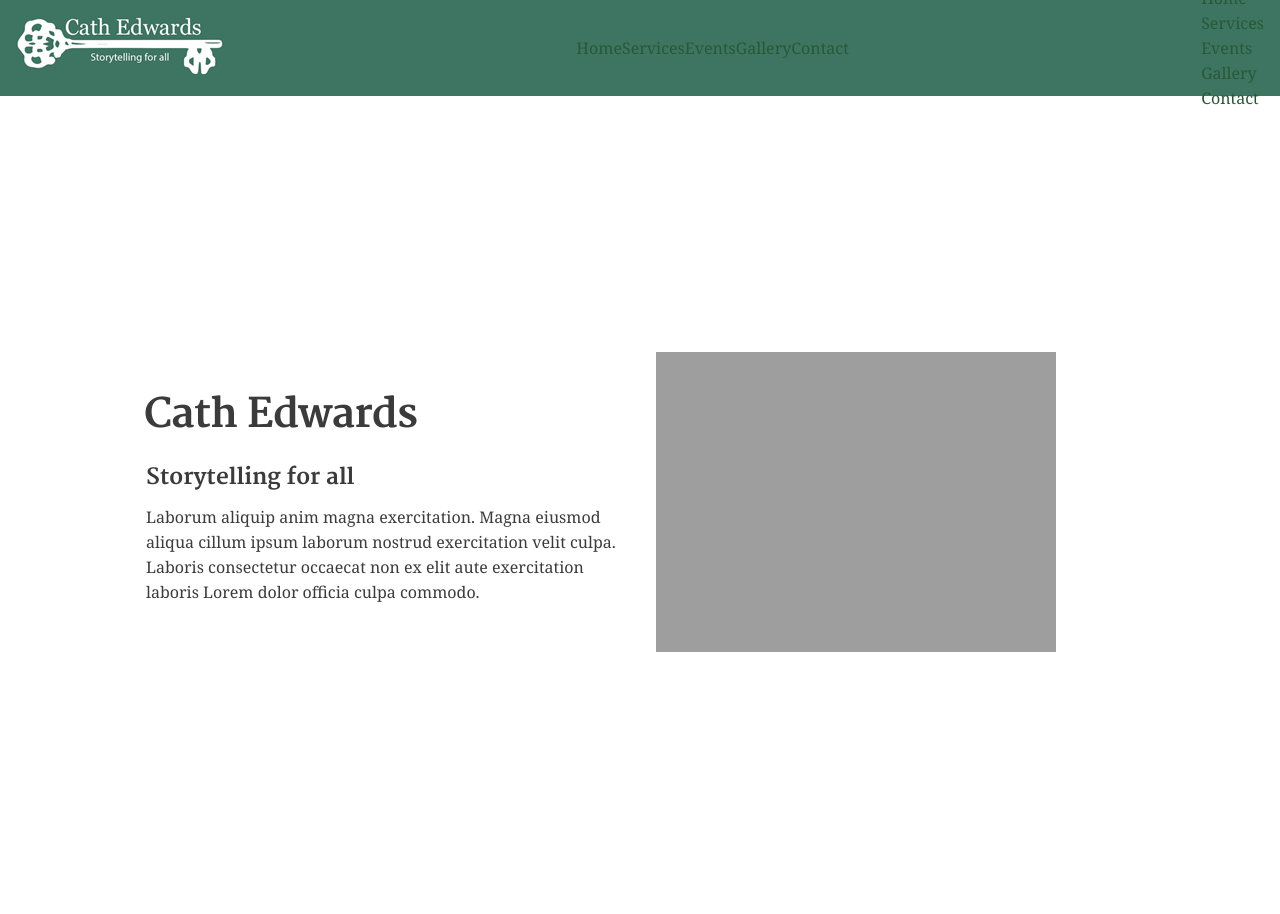
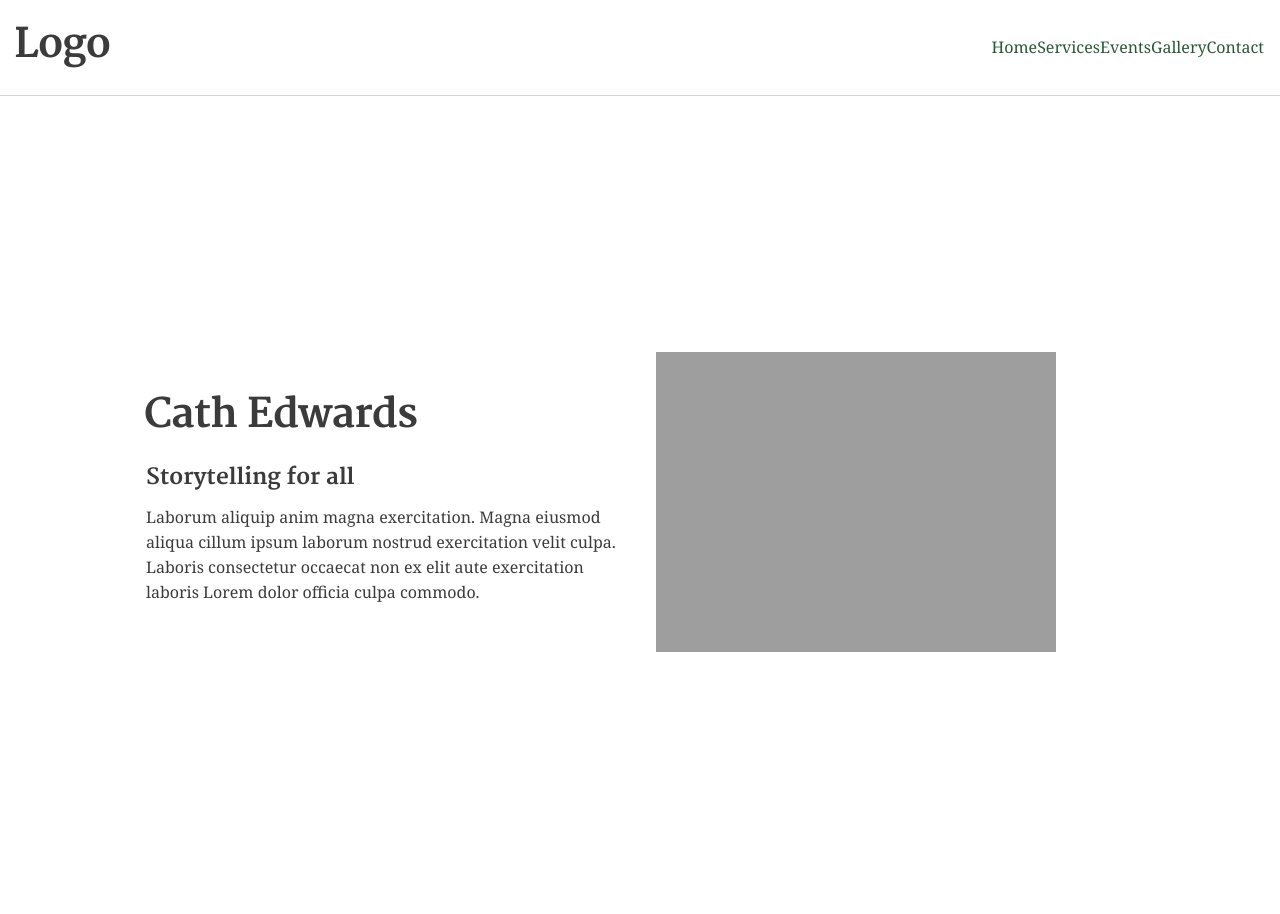
Before and after one commit to m3dwards/storytellingforall, a Jekyll site: the page built from index.html, in a window 1280 px wide. Built offline with Jekyll 4.4.1, drawn with Linux system fonts in a browser that asks for light colours; a script that is not in the unit is left out.

Commit message:
Updating

```diff
--- a/_includes/header.html
+++ b/_includes/header.html
@@ -1,6 +1,9 @@
 <nav>
     <div class="nav-container">
-        <div><img src="/images/logot-line.png" alt="Logo" class="header-logo" /></div>
+        <!-- <img src="/images/logot-line.png" alt="Logo" class="header-logo" /> -->
+        <div>
+            <h1>Logo</h1>
+        </div>
         <ul class="items-container">
             <li><a href="/">Home</a></li>
             <li><a href="/#home-services">Services</a></li>
@@ -11,7 +14,7 @@
         <div class="burger-container" data-hamburger-menu>
             <p>Menu</p>
         </div>
-        <div class="mobile-menu">
+        <div data-mobile-menu class="mobile-menu hidden">
             <ul class="">
                 <li><a href="/">Home</a></li>
                 <li><a href="/#home-services">Services</a></li>
@@ -22,3 +25,4 @@
         </div>
     </div>
 </nav>
+<div data-overlay></div>
--- a/_sass/_nav.scss
+++ b/_sass/_nav.scss
@@ -1,9 +1,10 @@
 nav {
-    background-color: #3e7462;
+    background-color: white;
     width: 100%;
     height: 6rem;
     padding: 0 1rem;
     display: flex;
+    border-bottom: solid 1px lightgray;
 
     .nav-container {
         width: 100%;
@@ -25,6 +26,11 @@ nav {
 
         .burger-container {
             display: none;
+            z-index: 110;
+
+            // & p {
+            //     color: black;
+            // }
 
             @media (max-width: $mobile-large) {
                 display: block;
@@ -32,6 +38,31 @@ nav {
         }
 
         .mobile-menu {
+            position: absolute;
+            top: 0;
+            left: 0;
+
+            &.hidden {
+                display: none;
+            }
         }
     }
 }
+
+[data-overlay] {
+    position: absolute;
+    top: 0;
+    left: 0;
+    height: 100vh;
+    width: 100vw;
+    background-color: rgba(0, 0, 0, 0.8);
+    opacity: 0;
+    visibility: hidden;
+    z-index: 100;
+    transition: all 0.75s ease;
+
+    &.visible {
+        opacity: 1;
+        visibility: visible;
+    }
+}
```
Also changed, not shown: _includes/javascript/nav.js (+17 -5 lines).
